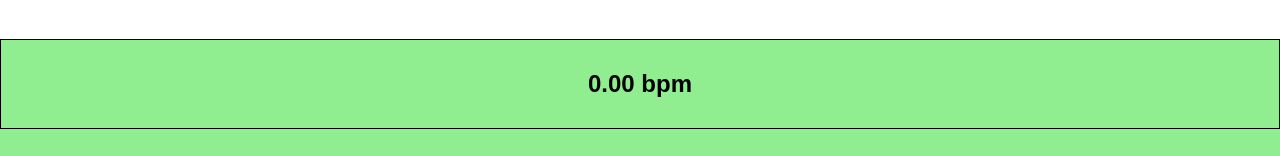
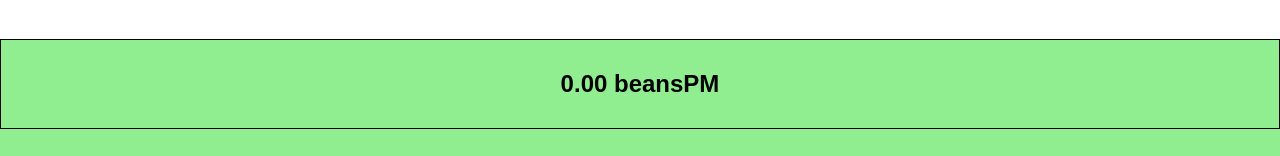
Before and after one commit to JackoGrinch/PolySequencer, a React (Create React App) app: page / in a window 1280 px wide. Shown: the part 641-797 px from the top of the page. Built offline with nearby package versions, Linux system fonts and the light colour scheme.

Commit message:
Update StripControlBoard.jsx
beans

```diff
--- a/src/StripControlBoard.jsx
+++ b/src/StripControlBoard.jsx
@@ -10,7 +10,7 @@ function StripControlBoard(props) {
         increment={0.1}
         lowerLimit={0}
         upperLimit={120}
-        suffix={"bpm"}
+        suffix={"beansPM"}
         decimalPlace={2}
       />
     </div>
```
